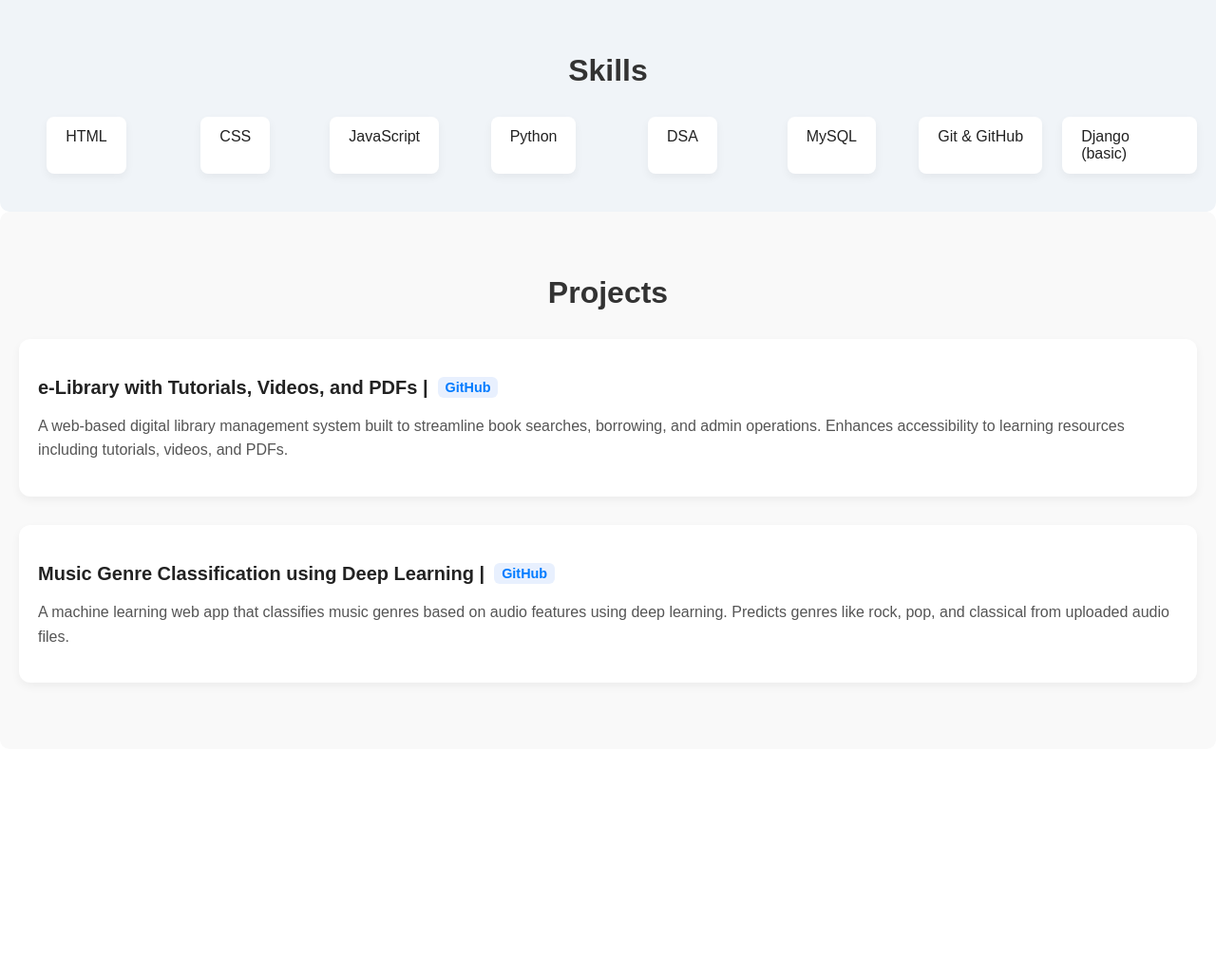
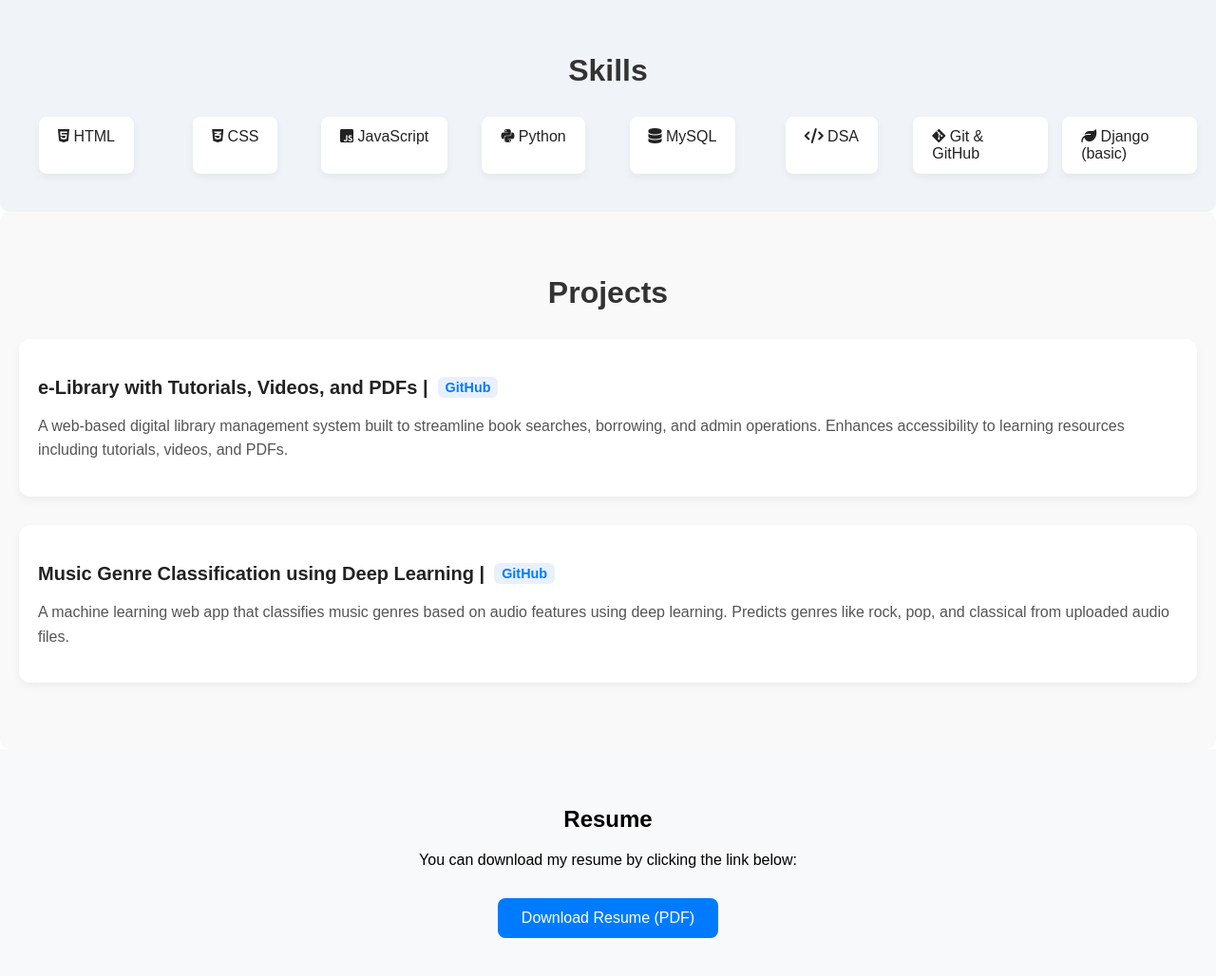
Before and after one commit to Venukumar23/CODSOFT, a plain HTML site: page Level1_Task1_PersonalPortfolio/index.html in a window 1280 px wide. Shown: the part 560-1588 px from the top of the page at 95% size. Before the commit the page ends 1349 px from the top, so only its background shows below. Drawn offline with Linux system fonts and the light colour scheme.

Commit message:
Added Resume.

```diff
--- a/Level1_Task1_PersonalPortfolio/index.html
+++ b/Level1_Task1_PersonalPortfolio/index.html
@@ -5,6 +5,12 @@
     <meta name="viewport" content="width=device-width, initial-scale=1.0">
     <title>My Portfolio</title>
     <link rel="stylesheet" href="style.css">
+
+    <!-- Font Awesome CDN for icons -->
+    <link
+        rel="stylesheet"
+        href="https://cdnjs.cloudflare.com/ajax/libs/font-awesome/6.4.0/css/all.min.css"
+    />
 </head>
 <body>
     <!-- Header -->
@@ -22,18 +28,19 @@
 
     <!-- Skills Section -->
     <section id="skills">
-    <h2>Skills</h2>
-    <div class="skills-grid">
-        <div class="skill">HTML</div>
-        <div class="skill">CSS</div>
-        <div class="skill">JavaScript</div>
-        <div class="skill">Python</div>
-        <div class="skill">DSA</div>
-        <div class="skill">MySQL</div>
-        <div class="skill">Git & GitHub</div>
-        <div class="skill">Django (basic)</div>
+        <h2>Skills</h2>
+        <div class="skills-grid">
+            <div class="skill"><i class="fab fa-html5"></i> HTML</div>
+            <div class="skill"><i class="fab fa-css3-alt"></i> CSS</div>
+            <div class="skill"><i class="fab fa-js-square"></i> JavaScript</div>
+            <div class="skill"><i class="fab fa-python"></i> Python</div>
+            <div class="skill"><i class="fas fa-database"></i> MySQL</div>
+            <div class="skill"><i class="fas fa-code"></i> DSA</div>
+            <div class="skill"><i class="fab fa-git-alt"></i> Git & GitHub</div>
+            <div class="skill"><i class="fas fa-leaf"></i> Django (basic)</div>
     </div>
     </section>
+
 
     <!-- Projects Section -->
     <section id="projects">
@@ -60,5 +67,14 @@
             </p>
         </div>
     </section>
+
+    <!-- Resume Section -->
+    <section id="resume">
+        <h2>Resume</h2>
+        <p>You can download my resume by clicking the link below:</p>
+        <a href="assets/VenuResume.pdf" download class="resume-btn">Download Resume (PDF)</a>
+
+    </section>
+
 </body>
 </html>
--- a/Level1_Task1_PersonalPortfolio/style.css
+++ b/Level1_Task1_PersonalPortfolio/style.css
@@ -122,3 +122,25 @@ header {
   background-color: #d0e2ff;
   text-decoration: underline;
 }
+
+/* Resume Section */
+#resume {
+  text-align: center;
+  padding: 40px 20px;
+  background-color: #f8f9fa;
+}
+
+.resume-btn {
+  display: inline-block;
+  margin-top: 15px;
+  padding: 12px 25px;
+  background-color: #007bff;
+  color: white;
+  text-decoration: none;
+  border-radius: 8px;
+  transition: background-color 0.3s ease;
+}
+
+.resume-btn:hover {
+  background-color: #0056b3;
+}
```
Also changed, not shown: 1 other file.
